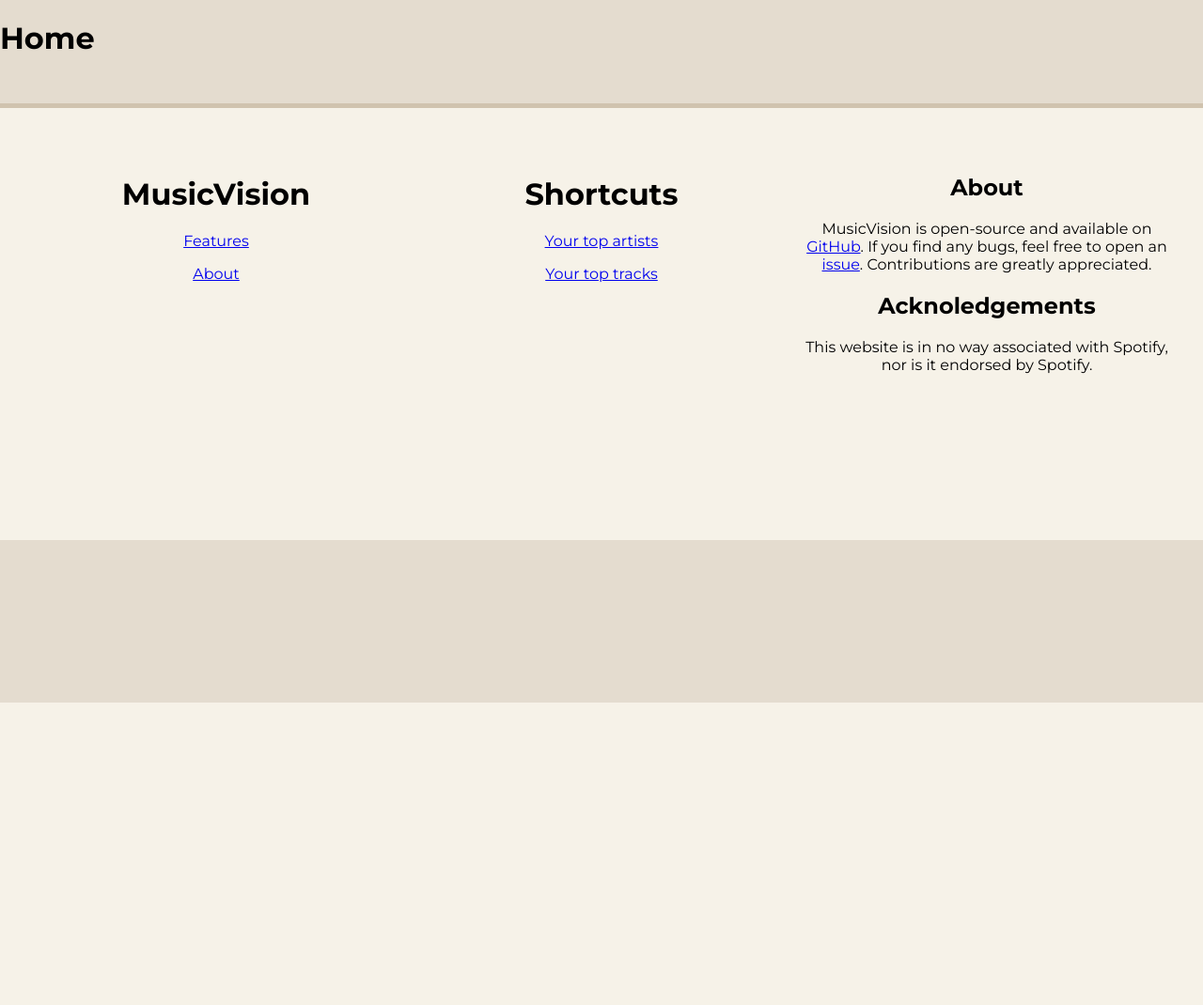
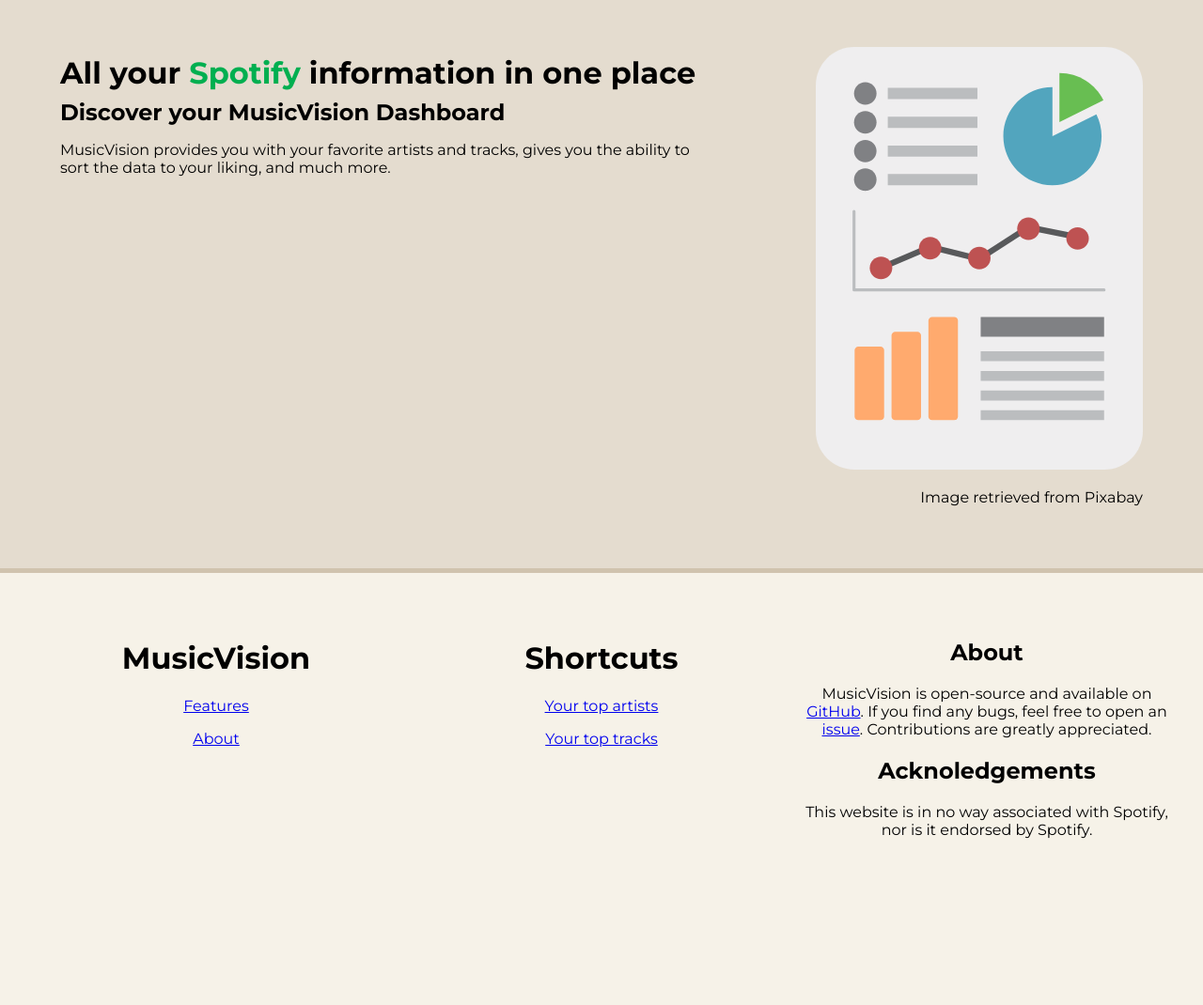
Before and after one commit to ZeroWave022/MusicVision, a Flask app: page / in a window 1280 px wide. Shown: the part 52-1122 px from the top of the page at 94% size. Before the commit the page ends 800 px from the top, so only its background shows below. Run offline with Flask 2, Linux system fonts and the light colour scheme; parts of the project's set-up code (start-up, migrations or seed data) failed here and were passed over.

Commit message:
feat(index): Add more content

```diff
--- a/musicvision/static/style.css
+++ b/musicvision/static/style.css
@@ -9,7 +9,7 @@ nav {
     justify-content: space-between;
     align-items: center;
     width: 90vw;
-    margin: 10px auto;
+    margin: 10px auto 50px auto;
     position: relative;
 }
 
@@ -66,6 +66,27 @@ nav a {
     border-radius: 32px;
 }
 
+.site-info {
+    display: flex;
+    padding: 0 5vw;
+    gap: 100px;
+}
+
+.site-info h1, .site-info h2 {
+    margin: 0.25em 0;
+}
+
+.described-image img {
+    max-height: 450px;
+}
+
+.described-image p {
+    text-align: right;
+}
+
+.green {
+    color: rgb(0, 175, 80);
+}
 
 footer {
     display: flex;
--- a/musicvision/templates/index.html
+++ b/musicvision/templates/index.html
@@ -5,9 +5,19 @@
 {% endblock %}
 
 {% block main %}
-    <h1>Home</h1>
-    {% if g.user %}
-        <p>Your display name is {{ name }}.</p>
-        <p>You have {{ followers }} followers.</p>
-    {% endif %}
+    <div class="site-info">
+        <div>
+            <h1>All your <span class="green">Spotify</span> information in one place</h1>
+            <h2>Discover your MusicVision Dashboard</h2>
+            <p>
+                MusicVision provides you with your favorite artists and tracks,
+                gives you the ability to sort the data to your liking,
+                and much more.
+            </p>
+        </div>
+        <div class="described-image">
+            <img src="{{ url_for('static', filename='images/infographic.svg') }}" alt="Infographic">
+            <p>Image retrieved from Pixabay</p>
+        </div>
+    </div>
 {% endblock %}
```
Also changed, not shown: musicvision/static/images/infographic.svg (added).
